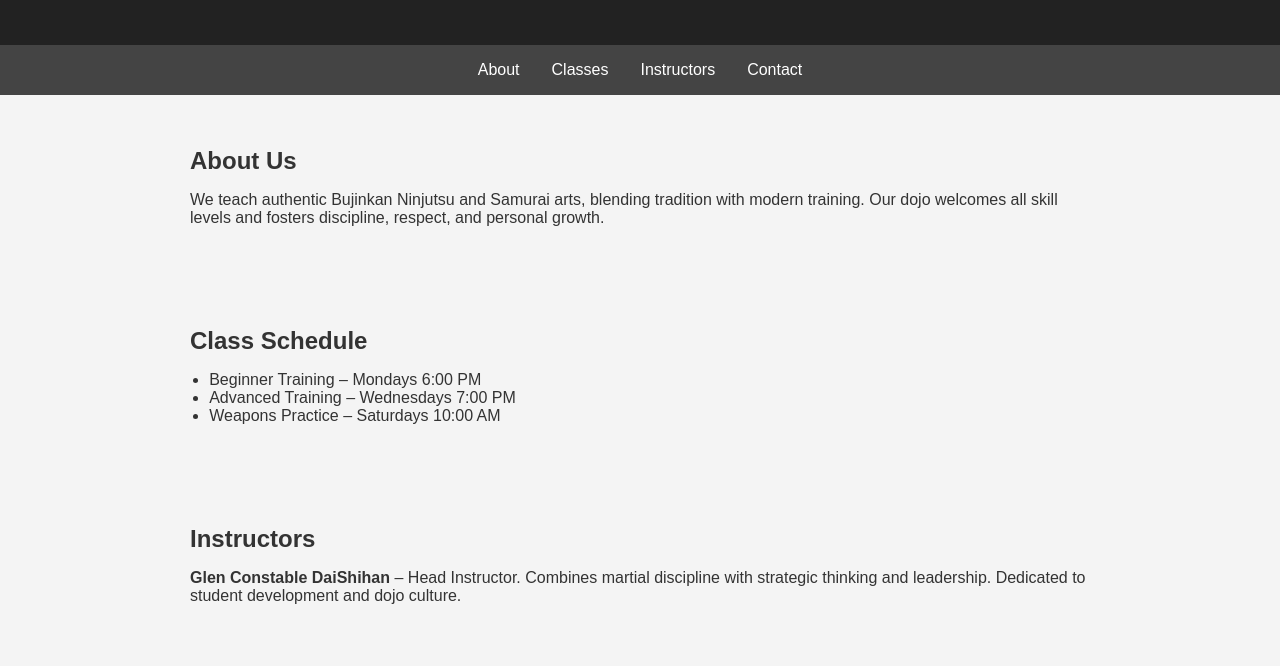
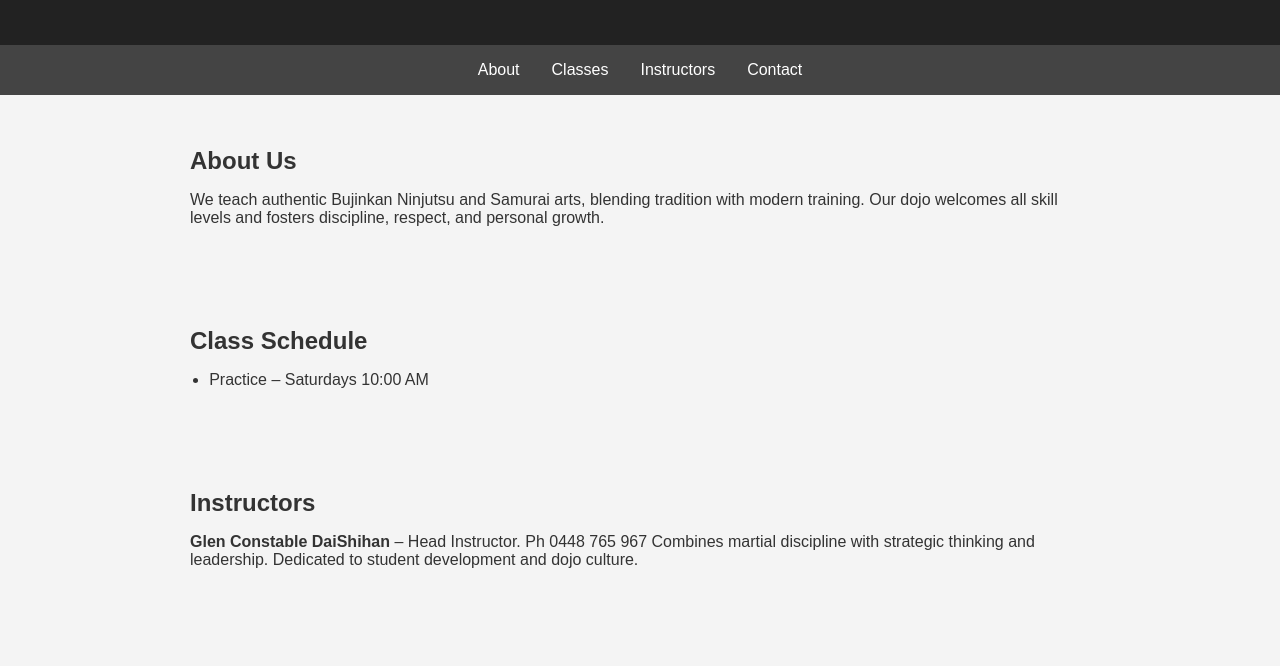
Before and after one commit to benjiwest69page/CentralWestBujinkan, a plain HTML site: page index.html in a window 1280 px wide. Shown: the part 127-793 px from the top of the page. Drawn offline with Linux system fonts and the light colour scheme.

Commit message:
Update index.html

```diff
--- a/index.html
+++ b/index.html
@@ -40,15 +40,13 @@
   <section id="classes">
     <h2>Class Schedule</h2>
     <ul>
-      <li>Beginner Training – Mondays 6:00 PM</li>
-      <li>Advanced Training – Wednesdays 7:00 PM</li>
-      <li>Weapons Practice – Saturdays 10:00 AM</li>
+      <li>Practice – Saturdays 10:00 AM</li>
     </ul>
   </section>
 
   <section id="instructors">
     <h2>Instructors</h2>
-    <p><strong>Glen Constable DaiShihan</strong> – Head Instructor.
+    <p><strong>Glen Constable DaiShihan</strong> – Head Instructor. Ph 0448 765 967
        Combines martial discipline with strategic thinking and leadership.
        Dedicated to student development and dojo culture.</p>
   </section>
```
